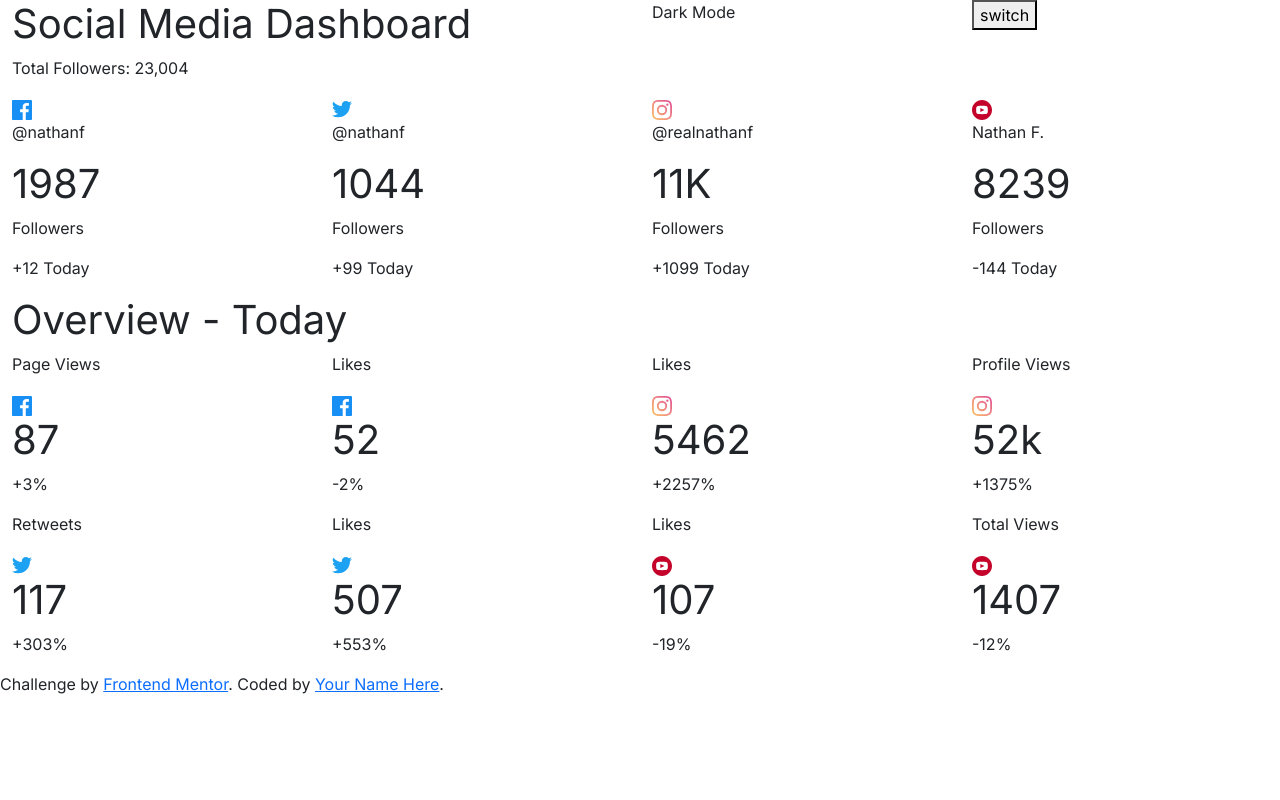
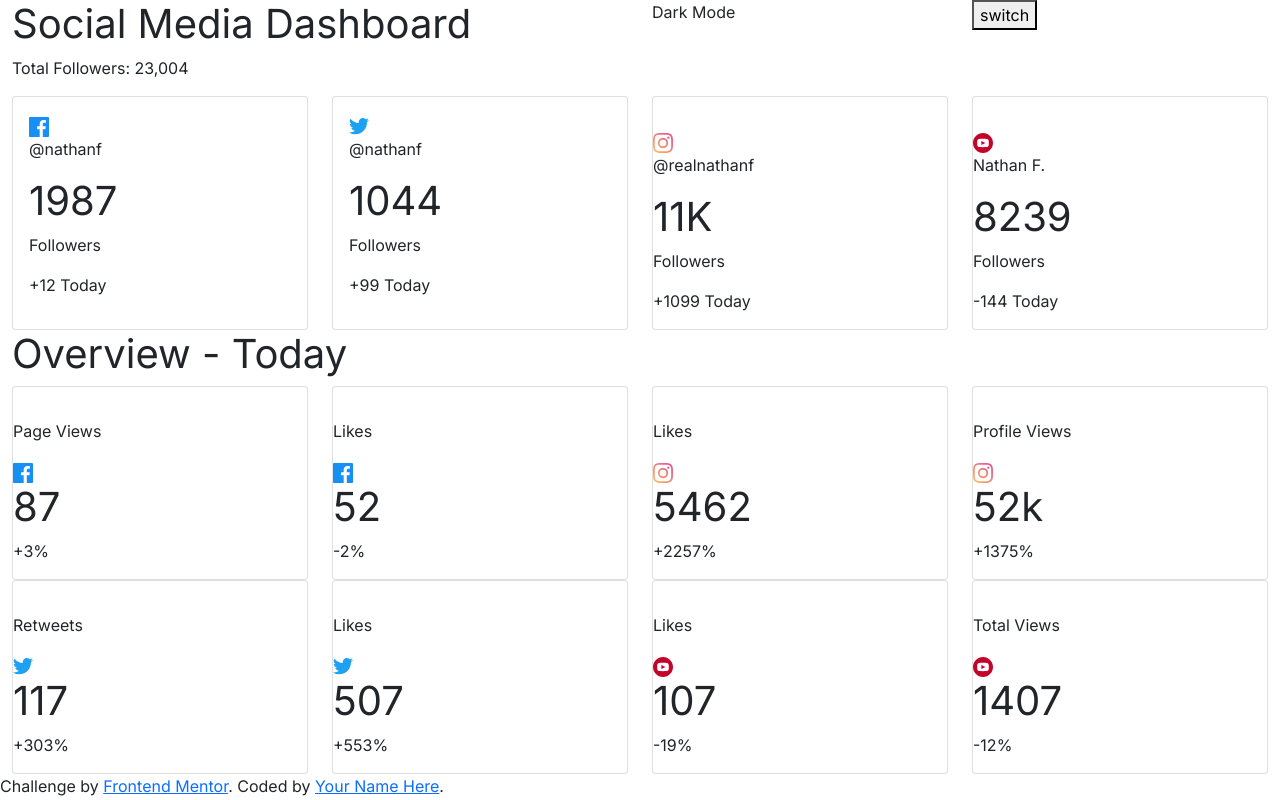
Before and after one commit to SanazBHMN/Social-media-dashboard-with-theme-switcher-challenge-hub, a plain HTML site: page index.html in a window 1280 px wide. Drawn offline with nearby package versions, Linux system fonts and the light colour scheme.

Commit message:
Add card component

```diff
--- a/index.html
+++ b/index.html
@@ -43,6 +43,8 @@
 
       <div class="row">
         <div class="col-sm-12 col-md-6 col-lg-3">
+          <div class="card">
+            <div class="card-body">
               <div class="social-icon">
                 <img src="images/icon-facebook.svg" />
                 <p class="username">@nathanf</p>
@@ -51,8 +53,12 @@
               <p class="followers-text">Followers</p>
               <p class="followers-today">+12 Today</p>
             </div>
+          </div>
+        </div>
 
         <div class="col-sm-12 col-md-6 col-lg-3">
+          <div class="card">
+            <div class="card-body">
               <div class="social-icon">
                 <img src="images/icon-twitter.svg" />
                 <p class="username">@nathanf</p>
@@ -61,8 +67,12 @@
               <p class="followers-text">Followers</p>
               <p class="followers-today">+99 Today</p>
             </div>
+          </div>
+        </div>
 
         <div class="col-sm-12 col-md-6 col-lg-3">
+          <div class="card">
+            <div class="card-body"></div>
             <div class="social-icon">
               <img src="images/icon-instagram.svg" />
               <p class="username">@realnathanf</p>
@@ -71,8 +81,11 @@
             <p class="followers-text">Followers</p>
             <p class="followers-today">+1099 Today</p>
           </div>
+        </div>
 
         <div class="col-sm-12 col-md-6 col-lg-3">
+          <div class="card">
+            <div class="card-body"></div>
             <div class="social-icon">
               <img src="images/icon-youtube.svg" />
               <p class="username">Nathan F.</p>
@@ -82,6 +95,7 @@
             <p class="followers-today">-144 Today</p>
           </div>
         </div>
+      </div>
 
       <div class="row">
         <div class="col-sm-12">
@@ -89,6 +103,8 @@
         </div>
 
         <div class="col-sm-12 col-md-6 col-lg-3">
+          <div class="card">
+            <div class="card-body"></div>
             <div class="overview--box">
               <p>Page Views</p>
               <img src="images/icon-facebook.svg" />
@@ -96,8 +112,11 @@
               <p>+3%</p>
             </div>
           </div>
+        </div>
 
         <div class="col-sm-12 col-md-6 col-lg-3">
+          <div class="card">
+            <div class="card-body"></div>
             <div class="overview--box">
               <p>Likes</p>
               <img src="images/icon-facebook.svg" />
@@ -105,8 +124,11 @@
               <p>-2%</p>
             </div>
           </div>
+        </div>
 
         <div class="col-sm-12 col-md-6 col-lg-3">
+          <div class="card">
+            <div class="card-body"></div>
             <div class="overview--box">
               <p>Likes</p>
               <img src="images/icon-instagram.svg" />
@@ -114,8 +136,11 @@
               <p>+2257%</p>
             </div>
           </div>
+        </div>
 
         <div class="col-sm-12 col-md-6 col-lg-3">
+          <div class="card">
+            <div class="card-body"></div>
             <div class="overview--box">
               <p>Profile Views</p>
               <img src="images/icon-instagram.svg" />
@@ -123,8 +148,11 @@
               <p>+1375%</p>
             </div>
           </div>
+        </div>
 
         <div class="col-sm-12 col-md-6 col-lg-3">
+          <div class="card">
+            <div class="card-body"></div>
             <div class="overview--box">
               <p>Retweets</p>
               <img src="images/icon-twitter.svg" />
@@ -132,8 +160,11 @@
               <p>+303%</p>
             </div>
           </div>
+        </div>
 
         <div class="col-sm-12 col-md-6 col-lg-3">
+          <div class="card">
+            <div class="card-body"></div>
             <div class="overview--box">
               <p>Likes</p>
               <img src="images/icon-twitter.svg" />
@@ -141,8 +172,11 @@
               <p>+553%</p>
             </div>
           </div>
+        </div>
 
         <div class="col-sm-12 col-md-6 col-lg-3">
+          <div class="card">
+            <div class="card-body"></div>
             <div class="overview--box">
               <p>Likes</p>
               <img src="images/icon-youtube.svg" />
@@ -150,13 +184,17 @@
               <p>-19%</p>
             </div>
           </div>
+        </div>
 
         <div class="col-sm-12 col-md-6 col-lg-3">
+          <div class="card">
+            <div class="card-body"></div>
             <div class="overview--box">
               <p>Total Views</p>
               <img src="images/icon-youtube.svg" />
               <h1>1407</h1>
               <p>-12%</p>
+            </div>
           </div>
         </div>
       </div>
```
Lines whose indentation alone changed are shown as unchanged.
